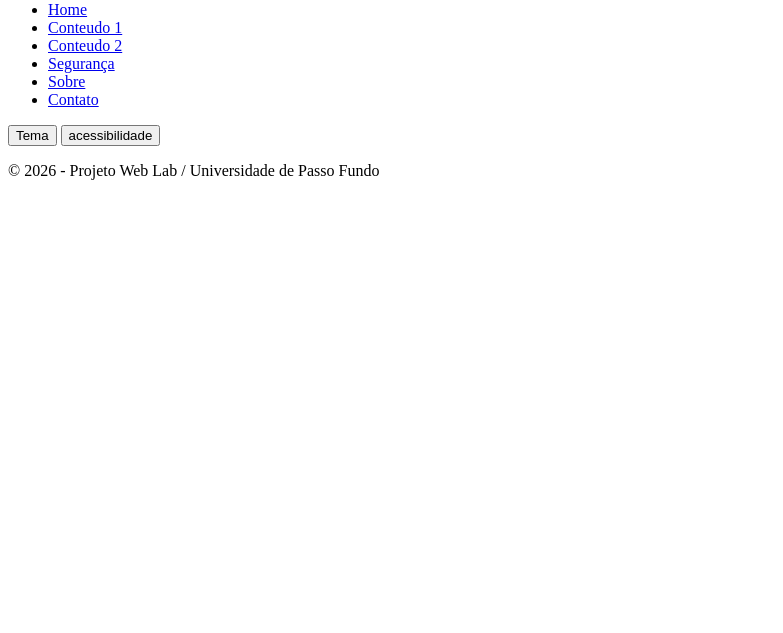
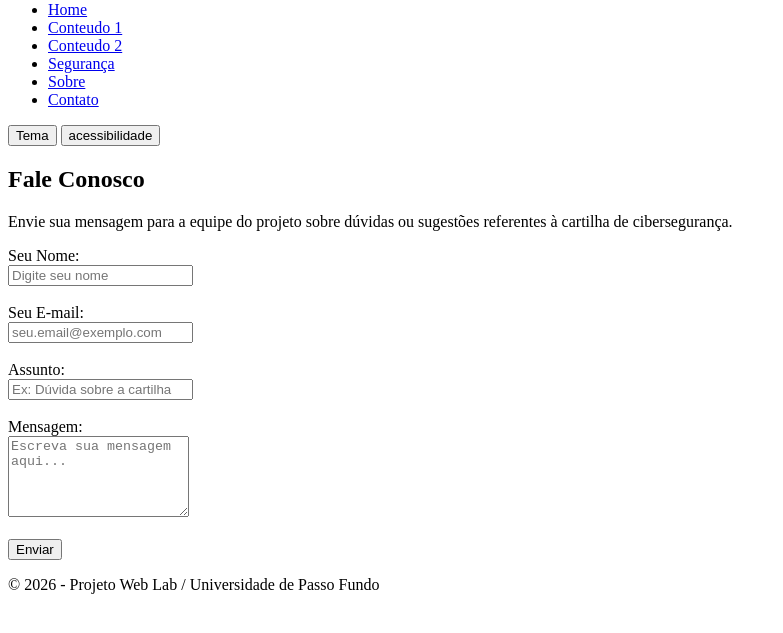
Before and after one commit to Abido021-stack/Trabalho_Ciber_Seguran-a, a plain HTML site: page contact.html in a window 1280 px wide. Shown: the part 79-712 px from the top of the page, without its empty margins (0-783 px from the left). Drawn offline with Linux system fonts and the light colour scheme.

Commit message:
Upando a parte do bitor chatissimo que não sabe usar github

```diff
--- a/contact.html
+++ b/contact.html
@@ -1,5 +1,5 @@
 <!DOCTYPE html>
-<html lang="en">
+<html lang="pt-BR">
 <head>
     <meta charset="UTF-8">
     <meta name="viewport" content="width=device-width, initial-scale=1.0">
@@ -27,12 +27,38 @@
     </header>
 
     <main>
+        <section class="card">
+            <h2>Fale Conosco</h2>
+            <p>Envie sua mensagem para a equipe do projeto sobre dúvidas ou sugestões referentes à cartilha de cibersegurança.</p>
 
+            <form id="contact-form">
+                <div>
+                    <label for="nome">Seu Nome:</label><br>
+                    <input type="text" id="nome" name="nome" placeholder="Digite seu nome" required>
+                </div>
+                <br>
+                <div>
+                    <label for="email">Seu E-mail:</label><br>
+                    <input type="email" id="email" name="email" placeholder="seu.email@exemplo.com" required>
+                </div>
+                <br>
+                <div>
+                    <label for="assunto">Assunto:</label><br>
+                    <input type="text" id="assunto" name="assunto" placeholder="Ex: Dúvida sobre a cartilha" required>
+                </div>
+                <br>
+                <div>
+                    <label for="mensagem">Mensagem:</label><br>
+                    <textarea id="mensagem" name="mensagem" rows="5" placeholder="Escreva sua mensagem aqui..." required></textarea>
+                </div>
+                <br>
+                <button type="submit">Enviar</button>
+            </form>
+        </section>
     </main>
 
     <footer>
         <p>&copy; 2026 - Projeto Web Lab / Universidade de Passo Fundo</p>
     </footer>
-    <script src="js/script.js"></script>
 </body>
 </html>
```
Also changed, not shown: about.html (+2 -2 lines), security.html (+21 -2 lines).
